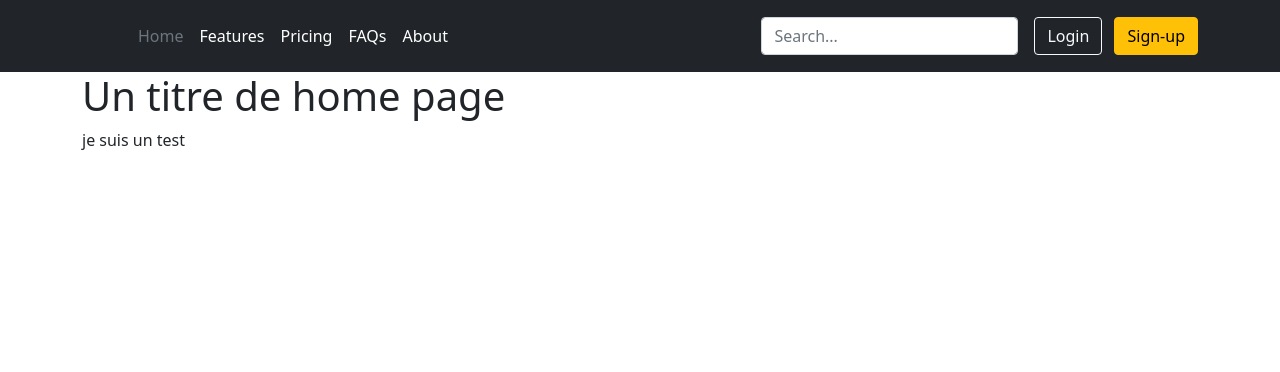
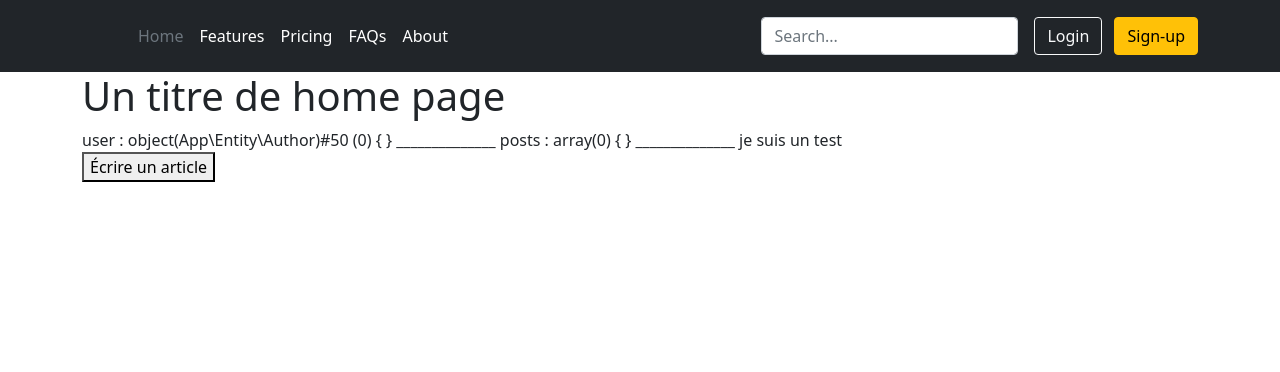
Before and after one commit to nt-95/projet-w2-php-natif, a PHP site: page / in a window 1280 px wide. Shown: the top 372 px of the page. Run offline with PHP 8.4, Linux system fonts and the light colour scheme.

Commit message:
feat: add article button

```diff
--- a/app/src/Views/Frontend/home.php
+++ b/app/src/Views/Frontend/home.php
@@ -7,7 +7,14 @@
  */
 
 
-
+echo "user : " ;
+ var_dump($user);
+ echo " ______________ ";
+echo "posts : " ;
+var_dump($posts);
+ echo " ______________ ";
 echo $test;
 
 ?>
+
+<div><button>Écrire un article</button></div>
```
